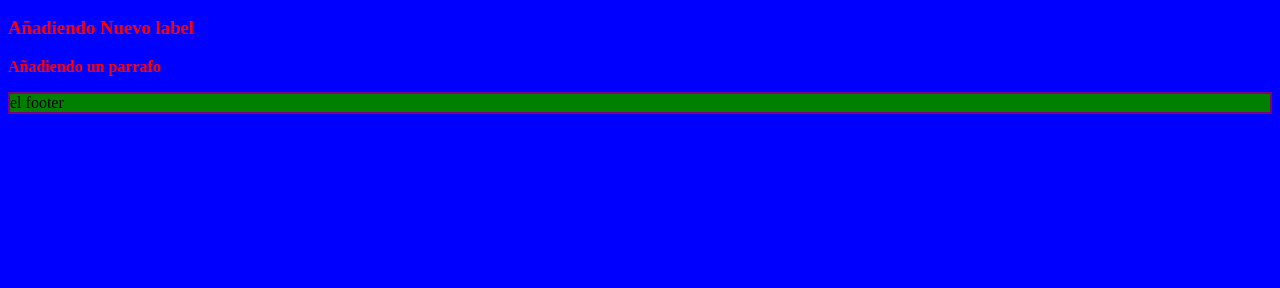
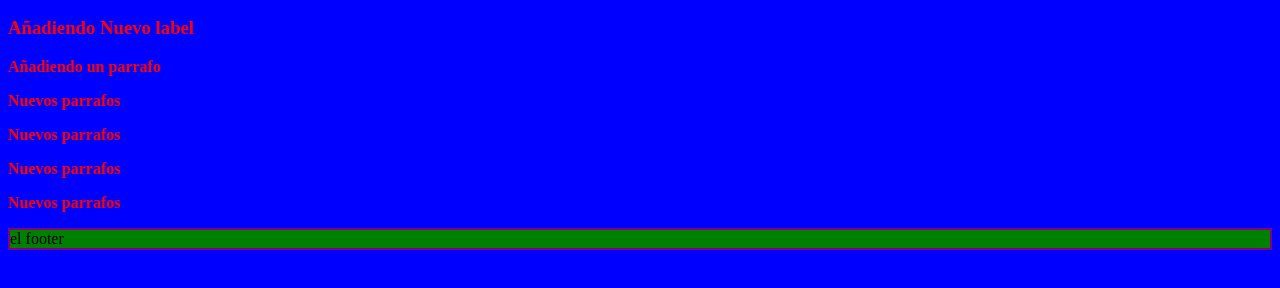
Before and after one commit to Mauxis174/CursoGit, a plain HTML site: page index.html in a window 1280 px wide. Shown: the part 136-424 px from the top of the page. Drawn offline with Linux system fonts and the light colour scheme.

Commit message:
Add multiple new paragraphs to index.html

```diff
--- a/index.html
+++ b/index.html
@@ -12,6 +12,10 @@
     <h2>Probando el git pull</h2>
     <h3>Añadiendo Nuevo label</h3>
     <p>Añadiendo un parrafo</p>
+    <p>Nuevos parrafos</p>
+    <p>Nuevos parrafos</p>
+    <p>Nuevos parrafos</p>
+    <p>Nuevos parrafos</p>
     <footer>el footer</footer>
 </body>
 </html>
```
